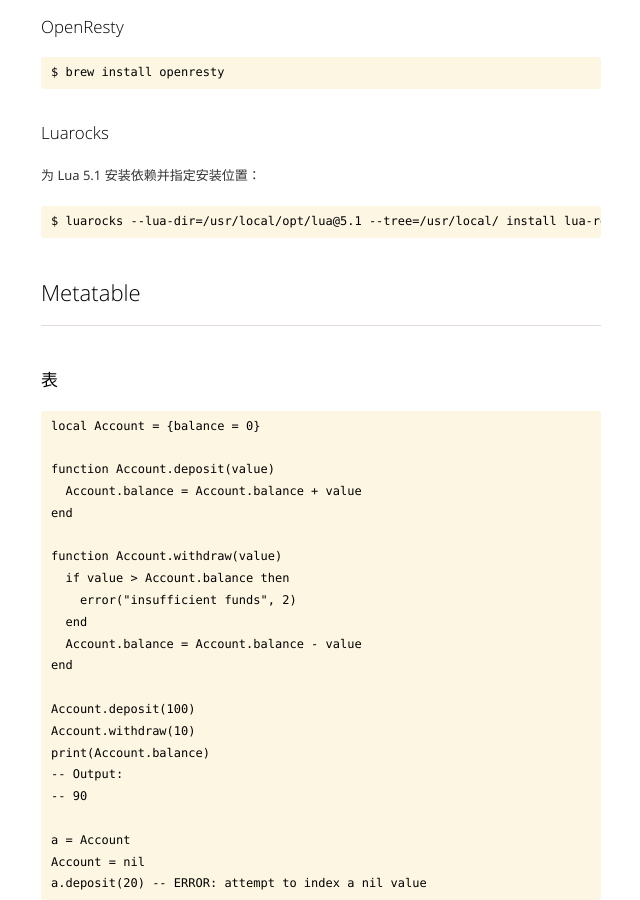
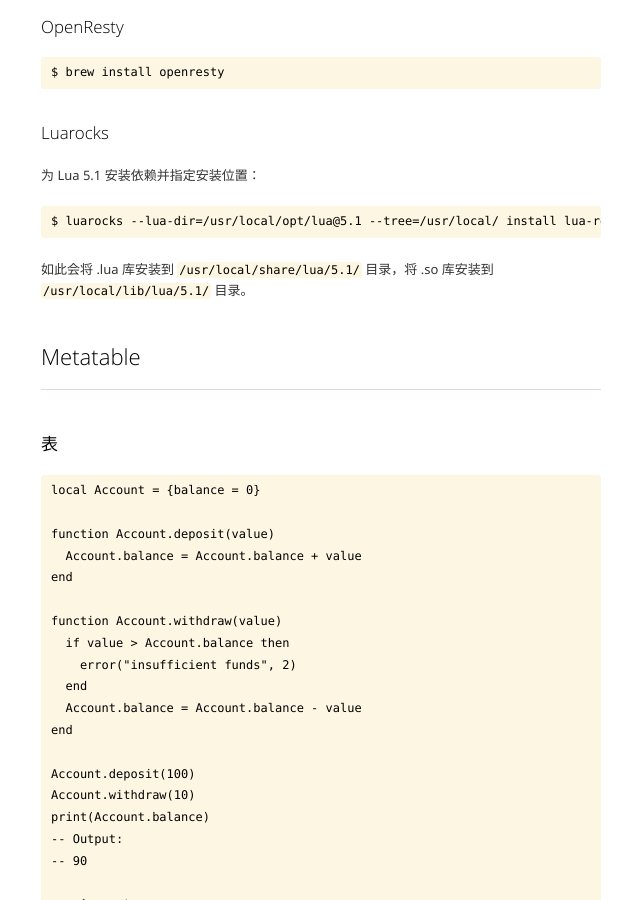
Before and after one commit to kidlj/awei, a Jekyll site: the page built from _wiki/lua.md, in a window 1280 px wide and 900 px high, scrolled down 462 px. Shown: the whole window, without its empty margins (319-959 px from the left). Built offline with Jekyll 4.4.1, drawn with Linux system fonts in a browser that asks for light colours.

Commit message:
update Lua wiki

```diff
--- a/_wiki/lua.md
+++ b/_wiki/lua.md
@@ -19,6 +19,8 @@ Setup
 为 Lua 5.1 安装依赖并指定安装位置：
 
     $ luarocks --lua-dir=/usr/local/opt/lua@5.1 --tree=/usr/local/ install lua-resty-balancer
+
+如此会将 .lua 库安装到 `/usr/local/share/lua/5.1/` 目录，将 .so 库安装到 `/usr/local/lib/lua/5.1/` 目录。
 
 Metatable
 =========
```
